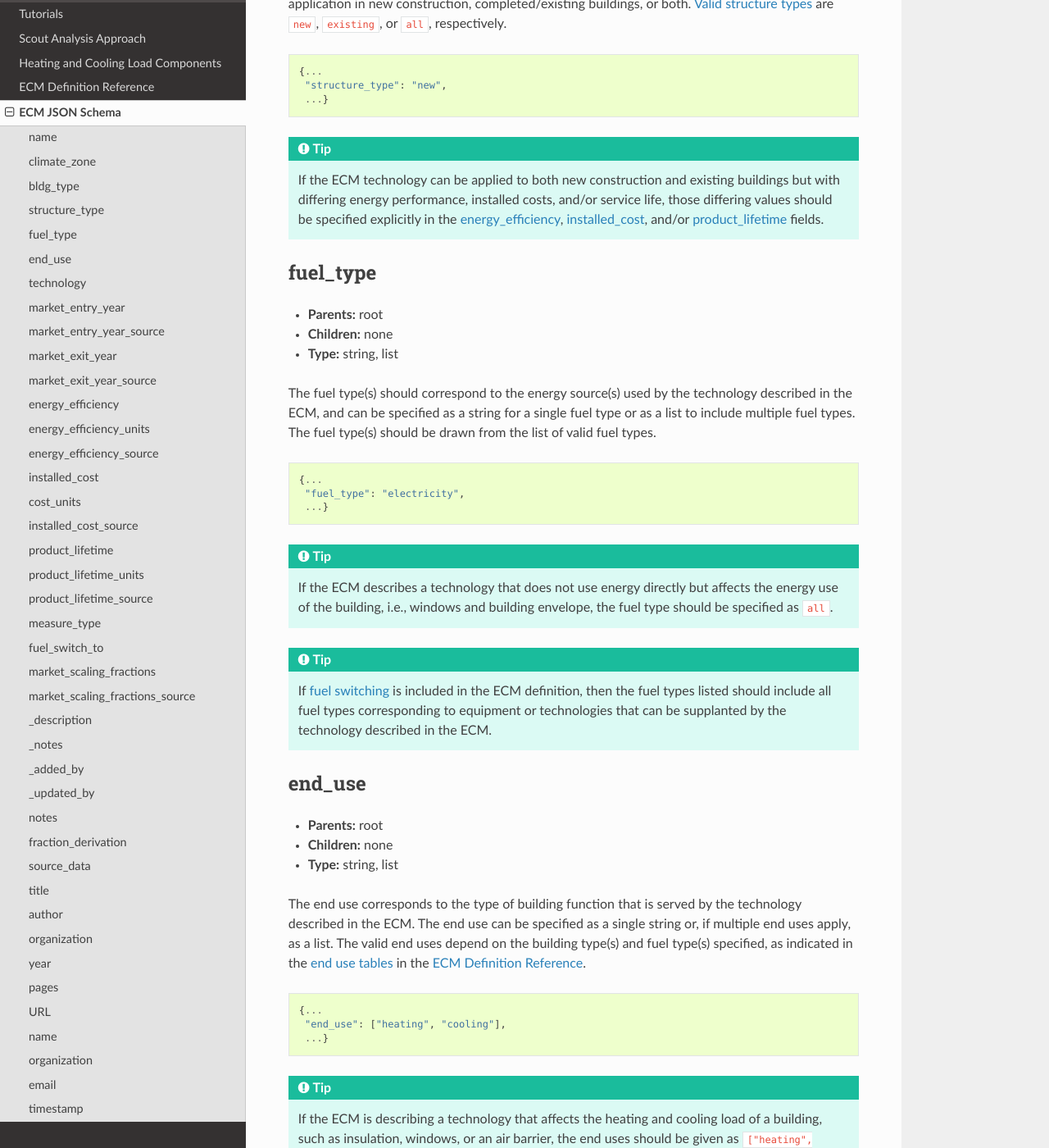
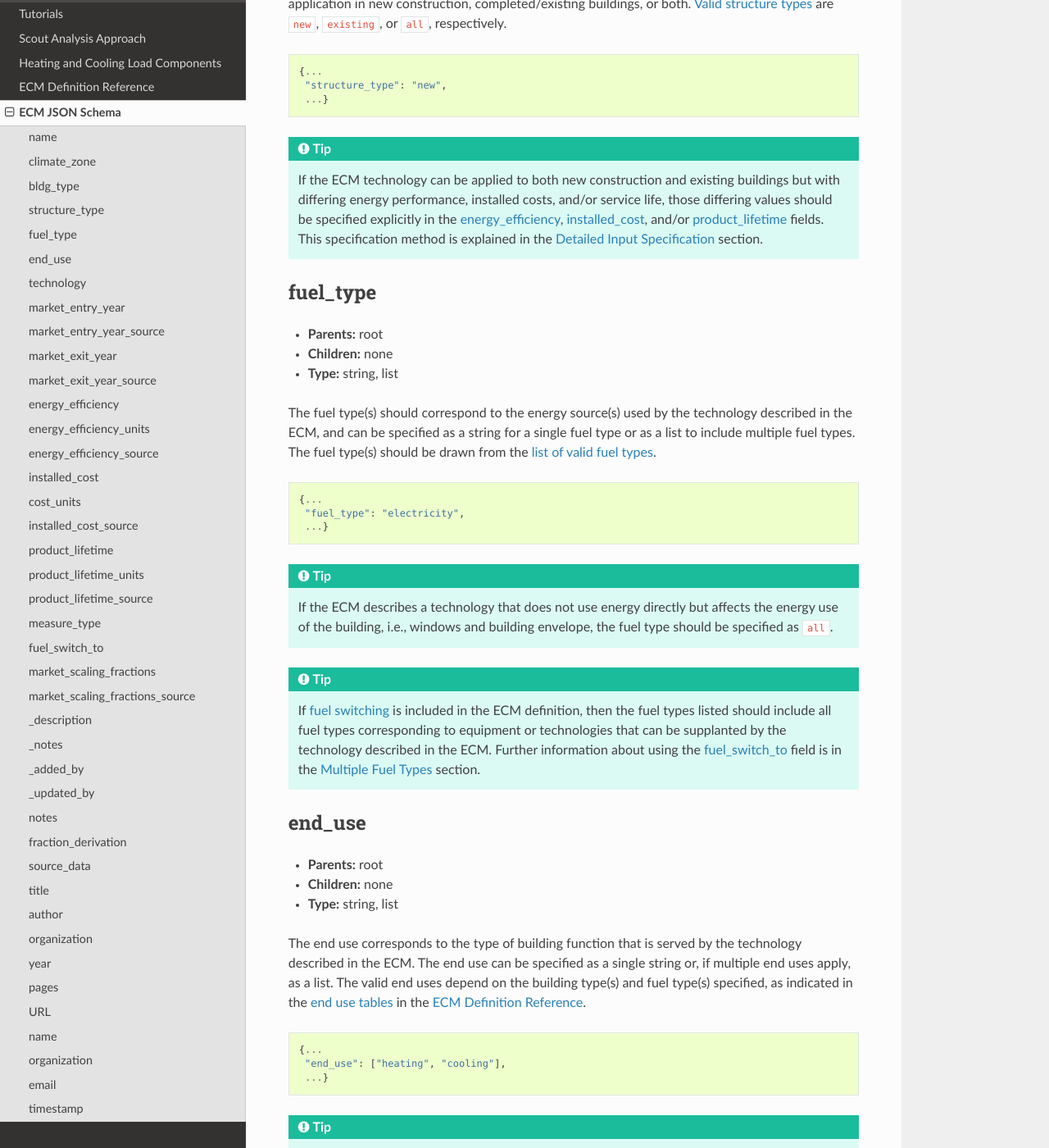
Before and after one commit to trynthink/scout, a Sphinx documentation site: the page built from docs/ecm_schema.rst, in a window 1280 px wide and 1400 px high, scrolled down 1729 px. Shown: the whole window at 82% size. Built offline with Sphinx 7.4.7 and the Read the Docs theme 2.0.0, drawn with Linux system fonts in a browser that asks for light colours; some of the changed text lies outside the part shown.

Commit message:
Close #158
Add references to new sections of the tutorials in other parts of the documentation, especially the ECM JSON schema. (References to the ECM JSON schema were added to the tutorials in commit 9fb004a8eee22de2fa8576fb75e77f6dd820512b.)

```diff
--- a/docs/ecm_reference.rst
+++ b/docs/ecm_reference.rst
@@ -28,7 +28,7 @@ Applicable Baseline Market Options
 
 For each of the keys in the applicable baseline market definition, only specific entries are expected and allowable. This section outlines those acceptable entries for each of the keys.
 
-For some keys, there are shorthand summary values that can be used when all or a large group of more specific values for that key apply. For example, if all of the climate zones should be included in the applicable baseline market, the value "all" can be specified instead of typing out each climate zone name in a list. These shorthand values are provided after the semi-colon in the lists below. Additional notes might also be provided to further clarify the different summary values available for a given key.
+For some keys, there are shorthand summary values that can be used when all or a large group of more specific values for that key apply. For example, if all of the climate zones should be included in the applicable baseline market, the value "all" can be specified instead of typing out each climate zone name in a list. These shorthand values are provided after the semi-colon in the lists below. Additional notes might also be provided to further clarify the different summary values available for a given key. More information regarding the use of these shorthand values is in the :ref:`ecm-features-shorthand` section.
 
 .. _ecm-baseline_climate-zone:
 
--- a/docs/ecm_schema.rst
+++ b/docs/ecm_schema.rst
@@ -22,7 +22,7 @@ name
 * **Children:** none
 * **Type:** string
 
-A descriptive name of the technology defined in the ECM. If possible, the name length should be kept to under 55 characters including spaces. ::
+A descriptive name of the technology defined in the ECM. If possible, the name length should be kept to under 55 characters including spaces. The name should not be shared with any other ECM. ::
 
    {...
     "name": "Residential Natural Gas HPWH",
@@ -75,7 +75,7 @@ The structure type indicates whether the technology described by the ECM is suit
 
 .. tip::
 
-   If the ECM technology can be applied to both new construction and existing buildings but with differing energy performance, installed costs, and/or service life, those differing values should be specified explicitly in the :ref:`json-energy_efficiency`, :ref:`json-installed_cost`, and/or :ref:`json-product_lifetime` fields.
+   If the ECM technology can be applied to both new construction and existing buildings but with differing energy performance, installed costs, and/or service life, those differing values should be specified explicitly in the :ref:`json-energy_efficiency`, :ref:`json-installed_cost`, and/or :ref:`json-product_lifetime` fields. This specification method is explained in the :ref:`ecm-features-detailed-input` section.
 
 .. _json-fuel_type:
 
@@ -86,7 +86,7 @@ fuel_type
 * **Children:** none
 * **Type:** string, list
 
-The fuel type(s) should correspond to the energy source(s) used by the technology described in the ECM, and can be specified as a string for a single fuel type or as a list to include multiple fuel types. The fuel type(s) should be drawn from the list of valid fuel types. ::
+The fuel type(s) should correspond to the energy source(s) used by the technology described in the ECM, and can be specified as a string for a single fuel type or as a list to include multiple fuel types. The fuel type(s) should be drawn from the :ref:`list of valid fuel types <ecm-baseline_fuel-type>`. ::
 
    {...
     "fuel_type": "electricity",
@@ -98,7 +98,7 @@ The fuel type(s) should correspond to the energy source(s) used by the technolog
 
 .. tip::
 
-   If :ref:`fuel switching <json-fuel_switch_to>` is included in the ECM definition, then the fuel types listed should include all fuel types corresponding to equipment or technologies that can be supplanted by the technology described in the ECM.
+   If :ref:`fuel switching <json-fuel_switch_to>` is included in the ECM definition, then the fuel types listed should include all fuel types corresponding to equipment or technologies that can be supplanted by the technology described in the ECM. Further information about using the :ref:`json-fuel_switch_to` field is in the :ref:`ecm-features-multiple-fuel-types` section.
 
 .. _json-end_use:
 
@@ -221,7 +221,7 @@ The energy efficiency value(s) define the energy performance of the technology b
     "energy_efficiency": 2.8,
     ...}
 
-If it is appropriate for the technology described by the ECM, the energy efficiency can be specified more precisely using one or more of the optional child fields. The values should then be reported in a dict where the keys correspond to the applicable child fields. If multiple levels of specificity are desired, the hierarchy of the nested keys can be chosen for convenience. ::
+If it is appropriate for the technology described by the ECM, the energy efficiency can be specified more precisely using one or more of the optional child fields. The values should then be reported in a dict where the keys correspond to the applicable child fields. If multiple levels of specificity are desired, the hierarchy of the nested keys can be chosen for convenience. Additional information regarding this specification method can be found in the :ref:`ecm-features-detailed-input` section. ::
 
    {...
     "energy_efficiency": {
@@ -286,6 +286,8 @@ In cases where the energy efficiency is specified with one or more of the option
          "small office": "BTU out/BTU in"}},
     ...}
 
+Energy efficiency can also be specified with relative units, as described in the :ref:`ecm-features-relative-savings` section, using EnergyPlus data, explained in the :ref:`ecm-features-energyplus` section, or with probability distributions on some or all values, detailed in the :ref:`ecm-features-distributions` section.
+
 .. _json-energy_efficiency_source:
 
 energy_efficiency_source
@@ -332,7 +334,7 @@ Since installation costs can vary by building type (implicitly by building squar
       "all commercial": 10},
     ...}
 
-The installed costs can be specified with detail beyond what is shown using the additional optional child field types, as illustrated for the :ref:`json-energy_efficiency` field. The order of the hierarchy for the child fields is at the user's discretion.
+The installed costs can be specified with detail beyond what is shown using the additional optional child field types, as illustrated for the :ref:`json-energy_efficiency` field. The order of the hierarchy for the child fields is at the user's discretion. Further information about detailed structures for specifying the installed cost is in the :ref:`ecm-features-detailed-input` section.
 
 .. _json-cost_units:
 
@@ -397,7 +399,7 @@ The product lifetime is the expected usable life of the technology described by
     "product_lifetime": 3,
     ...}
 
-The product lifetime can be specified by building type, if appropriate for the ECM. The building types are the keys in the lifetime dict and should match the types listed in the :ref:`json-bldg_type` field. ::
+The product lifetime can be specified by building type, if appropriate for the ECM. The building types are the keys in the lifetime dict and should match the types listed in the :ref:`json-bldg_type` field. Additional information regarding this specification method can be found in the :ref:`ecm-features-detailed-input` section. ::
 
    {...
     "product_lifetime": {
@@ -453,7 +455,7 @@ measure_type
 * **Children:** none
 * **Type:** string
 
-This field is used to specify whether the technology described by the ECM could be substituted for a component already installed in buildings, such as an electric cold-climate heat pump being substituted for an electric furnace and central AC system, or enhance the performance of an existing component, such as a window film applied to an existing window or an HVAC controls system that improves the performance of existing HVAC equipment. The measure type is then either ``"full service"`` or ``"add-on"``, respectively. ::
+This field is used to specify whether the technology described by the ECM could be substituted for a component already installed in buildings, such as an electric cold-climate heat pump being substituted for an electric furnace and central AC system, or enhance the performance of an existing component, such as a window film applied to an existing window or an HVAC controls system that improves the performance of existing HVAC equipment. The measure type is then either ``"full service"`` or ``"add-on"``, respectively. Supplementary information and illustrative examples of the use of this field are available in the :ref:`ecm-features-measure-type` section. ::
 
    {...
     "measure_type": "full service",
@@ -468,7 +470,7 @@ fuel_switch_to
 * **Children:** none
 * **Type:** string, list
 
-If the ECM is intended to replace comparable building components that use one of multiple fuel types, such as both electric and natural gas water heaters, this field should identify the fuel type of the technology described by the ECM. The fuel type should match exactly with one of the :ref:`fuel types <ecm-baseline_fuel-type>` listed in the :ref:`ecm-def-reference`. If the value of :ref:`json-fuel_type` is a single fuel type that matches the technology described by the ECM, this filed can be given as ``null``. ::
+If the ECM is intended to replace comparable building components that use one of multiple fuel types, such as both electric and natural gas water heaters, this field should identify the fuel type of the technology described by the ECM. The fuel type should match exactly with one of the :ref:`fuel types <ecm-baseline_fuel-type>` listed in the :ref:`ecm-def-reference`. If the value of :ref:`json-fuel_type` is a single fuel type that matches the technology described by the ECM, this filed can be given as ``null``. Additional information regarding the use of this field is available in the :ref:`ecm-features-multiple-fuel-types` section. ::
 
    {...
     "fuel_switch_to": "natural gas",
@@ -496,6 +498,8 @@ Market scaling fractions can be separately specified using the optional child fi
       "all residential": 0.54,
       "all commercial": 0.36},
     ...}
+
+Further information regarding the use of market scaling fractions is in the :ref:`ecm-features-market-scaling-fractions` section.
 
 .. _json-market_scaling_fractions_source:
 
```
Also changed, not shown: other parts of docs/ecm_schema.rst (+1 -1 lines).
